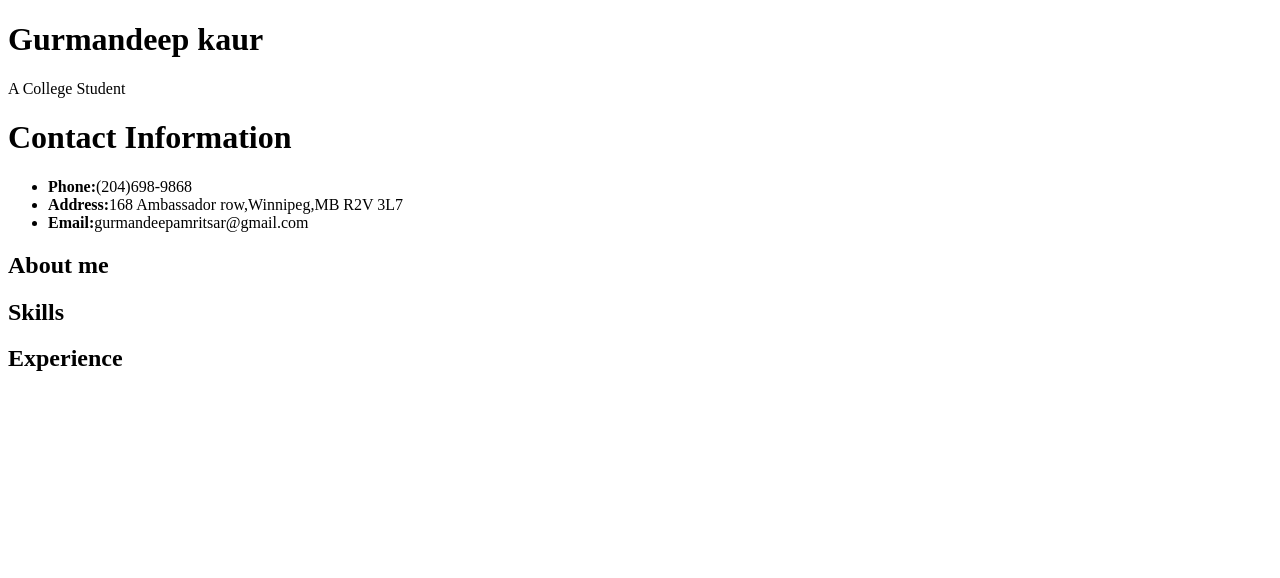
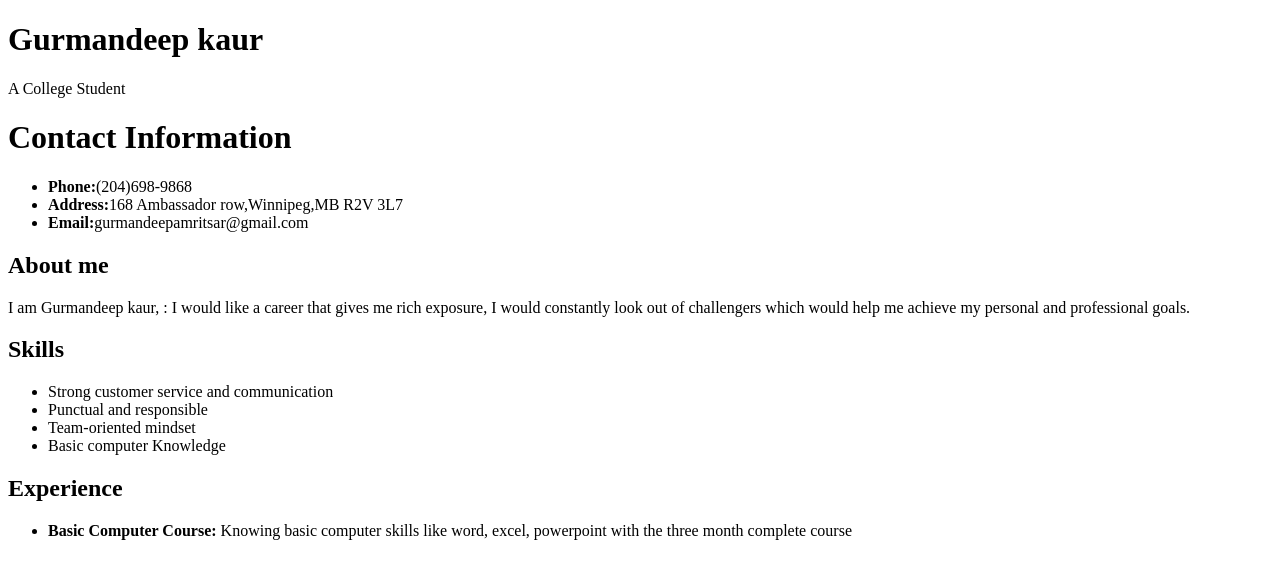
Before and after one commit to rrc-sp2025-gurmandeep/Module1-Assignment, a plain HTML site: page index.html in a window 1280 px wide. Drawn offline with Linux system fonts and the light colour scheme.

Commit message:
Adding details under about me, skills, and experience.

```diff
--- a/index.html
+++ b/index.html
@@ -18,12 +18,22 @@
     </ul>
     <section>
         <h2>About me</h2>
+        <p>I am Gurmandeep kaur, :  I would like a career that gives me rich exposure, I would constantly look out of challengers which would help me achieve my personal and professional goals. </p>
     </section>
     <section>
         <h2>Skills</h2>
+        <ul>
+            <li>Strong customer service and communication</li>
+            <li>Punctual and responsible</li>
+            <li>Team-oriented mindset</li>
+            <li>Basic computer Knowledge</li>
+        </ul>
     </section>
     <section>
         <h2>Experience</h2>
+        <ul>
+            <li><b>Basic Computer Course:</b> Knowing basic computer skills like word, excel, powerpoint with the three month complete course</li>
+        </ul>
     </section>
 </body>
 </html>
```
